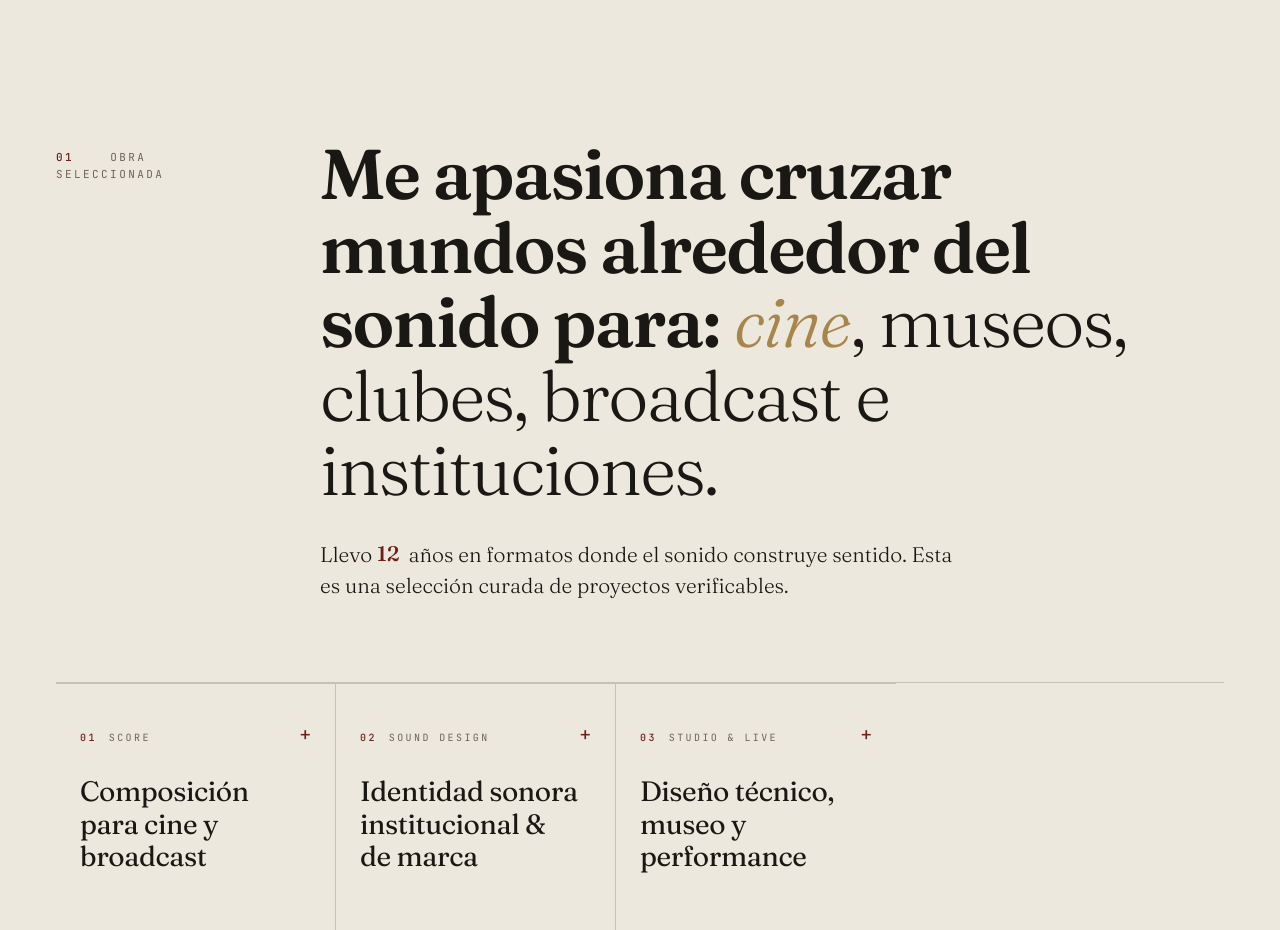
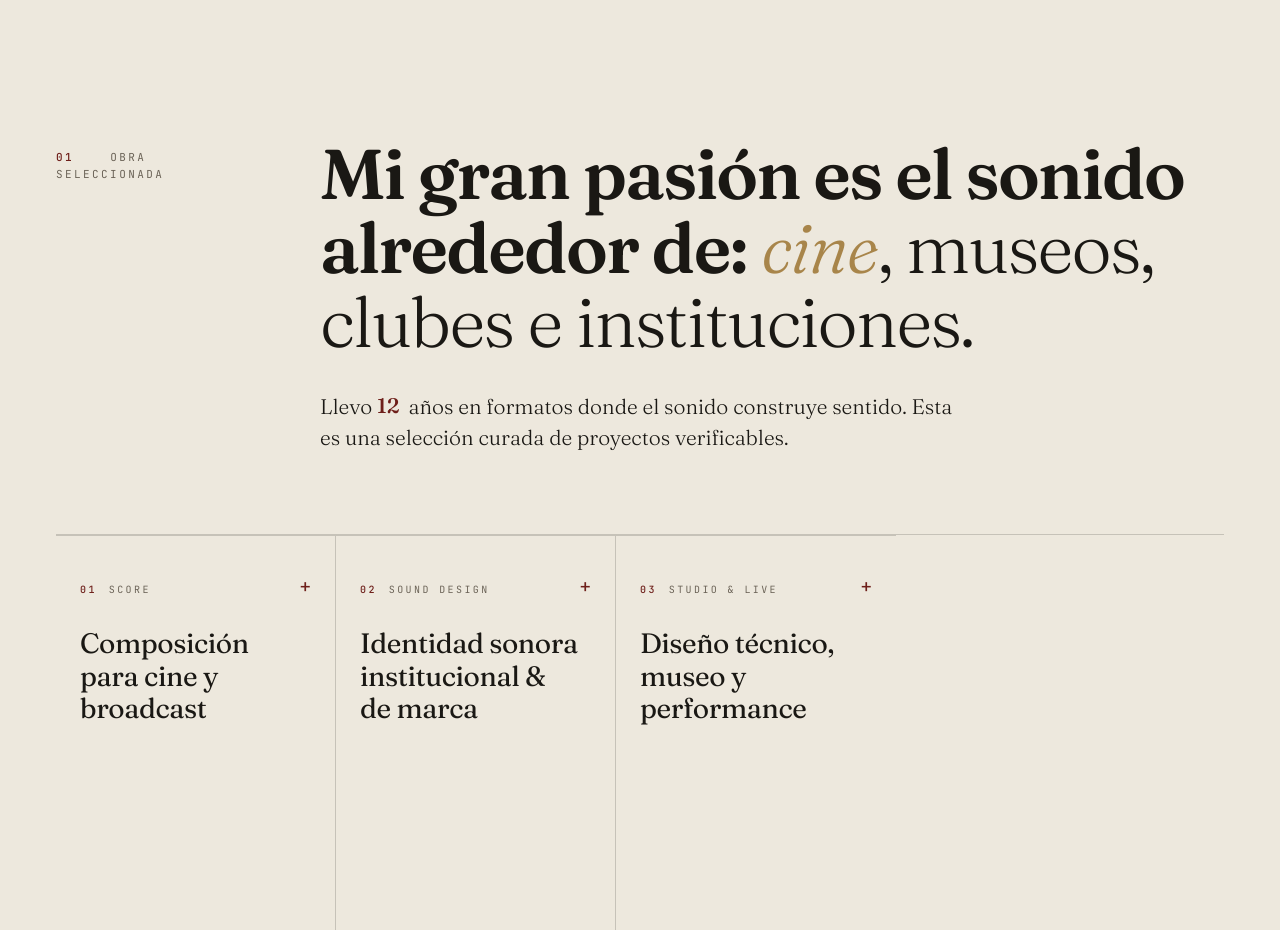
Before and after one commit to infomexikocolectivo-afk/cesardelpino, an Astro site: page / in a window 1280 px wide. Shown: the part 920-1850 px from the top of the page. Built offline with nearby package versions, Linux system fonts and the light colour scheme; Astro itself is replaced by a stand-in of ours.

Commit message:
obra: copy de titulo simplificado
Co-Authored-By: Claude Opus 4.7 (1M context) <noreply@anthropic.com>

```diff
--- a/src/pages/index.astro
+++ b/src/pages/index.astro
@@ -137,7 +137,7 @@ const pageDescription = 'César Del Pino — Sonic Anthropologist. Sound Artist
         <span class="num">01</span> &nbsp;&nbsp; Obra seleccionada
       </div>
       <div class="section-title-wrap">
-        <h2 class="section-title"><b>Me apasiona cruzar mundos alrededor del sonido para:</b> <em>cine</em>, museos, clubes, broadcast e instituciones.</h2>
+        <h2 class="section-title"><b>Mi gran pasión es el sonido alrededor de:</b> <em>cine</em>, museos, clubes e instituciones.</h2>
         <p class="section-intro">
           Llevo <span class="year-counter" aria-label="12"><span class="ynum-spacer">12</span><span class="ynum" style="--y:0">9</span><span class="ynum" style="--y:1">10</span><span class="ynum" style="--y:2">11</span><span class="ynum" style="--y:3">12</span></span> años en formatos donde el sonido construye sentido. Esta es una selección curada de proyectos verificables.
         </p>
```
